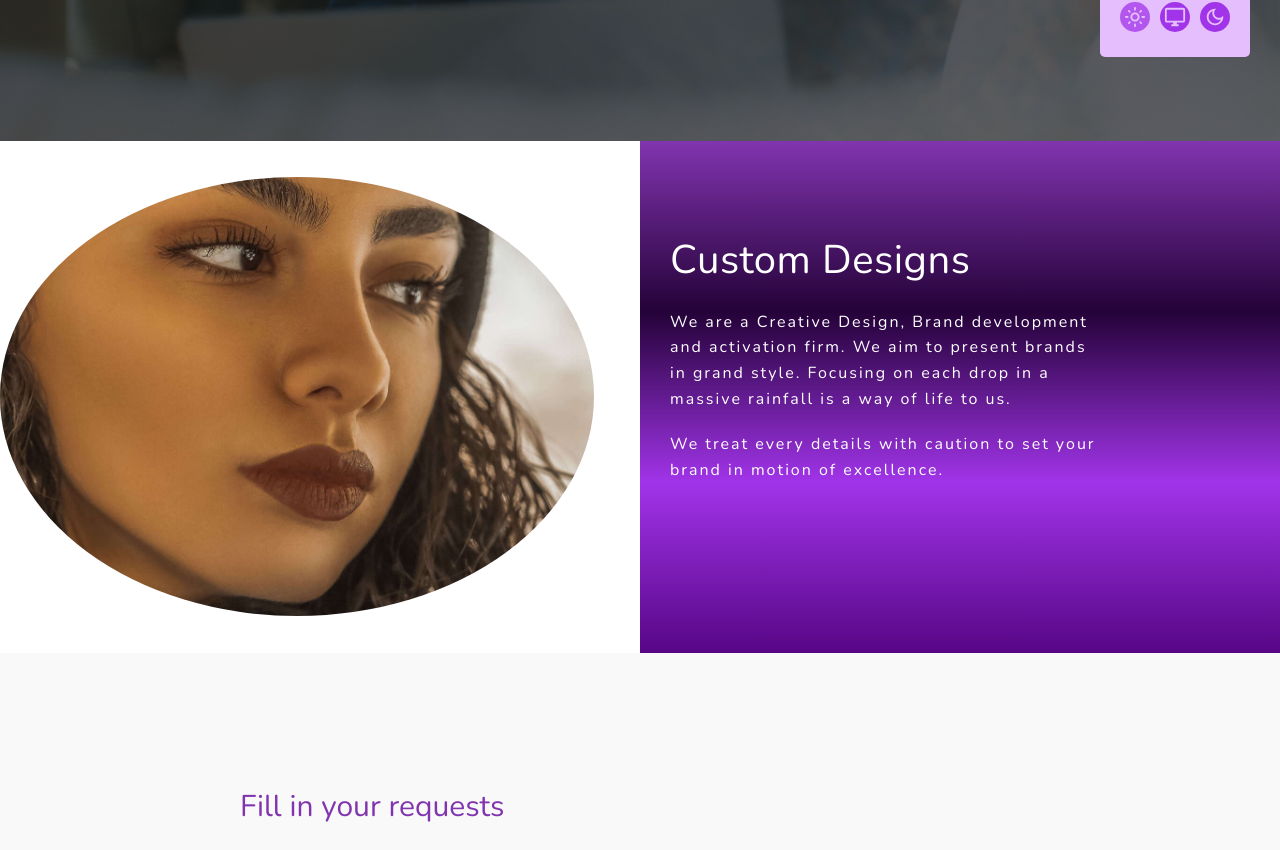
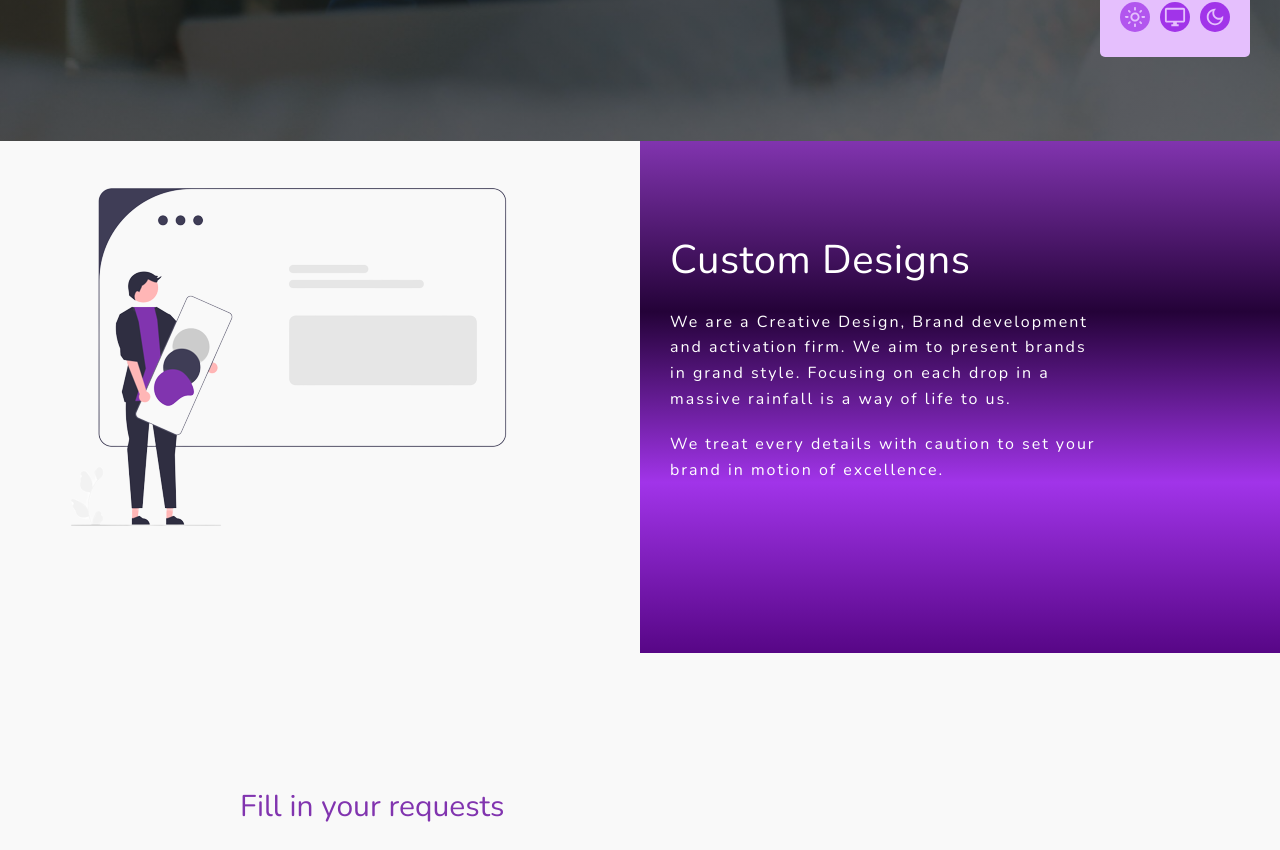
Before and after one commit to esteemayo/next-idesignx, a Next.js app: page /designs in a window 1280 px wide. Shown: the part 643-1493 px from the top of the page. Built offline with nearby package versions, Linux system fonts and the light colour scheme.

Commit message:
fix: add Innovation component

```diff
--- a/src/app/designs/page.tsx
+++ b/src/app/designs/page.tsx
@@ -5,6 +5,7 @@ import styled from 'styled-components';
 import type { Metadata } from 'next';
 
 import DesignHero from '@/components/hero/DesignHero';
+import Innovation from '@/components/Innovation';
 
 const Featured = dynamic(() => import('@/components/Featured'), { ssr: false });
 const Mission = dynamic(() => import('@/components/Mission'), { ssr: false });
@@ -21,7 +22,8 @@ const Designs = () => {
   return (
     <Container>
       <DesignHero />
-      <Featured />
+      <Innovation />
+      {/* <Featured /> */}
       <Mission />
       <Request />
       <Statement />
```
